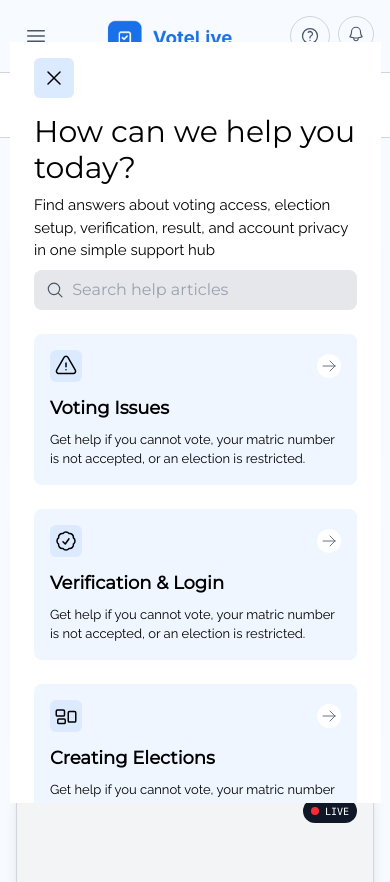
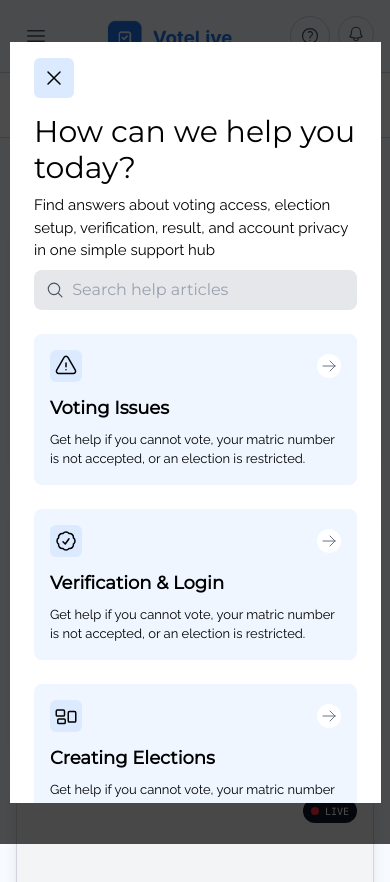
Before and after one commit to Ademayo959/vote-live, a React (Vite) app: page /dashboard in a window 390 px wide. Both pictures are taken after a click on the element 310 px from the left and 36 px from the top of the page. Shown: the top 882 px of the page. Built offline with nearby package versions, Linux system fonts and the light colour scheme.

Commit message:
added the help modal for phone

```diff
--- a/src/Dashboard.jsx
+++ b/src/Dashboard.jsx
@@ -113,7 +113,11 @@ const Dashboard = () => {
                     {activeTab === "HistoryDashboard" && <HistoryDashboard setactiveTab={setactiveTab} />}
                 </div>
             </div>
-            {isModalActive && <HelpModal setIsModalActive={setIsModalActive} onClose={() => setIsModalActive(false)} />}
+            { isModalActive && (
+                <div className="fixed inset-0 bg-black/70 z-99" onClick={() => setIsModalActive(false)}>
+                    <HelpModal setIsModalActive={setIsModalActive} onClose={() => setIsModalActive(false)} />
+                </div>
+            )}
         </div>
     );
 }
```
